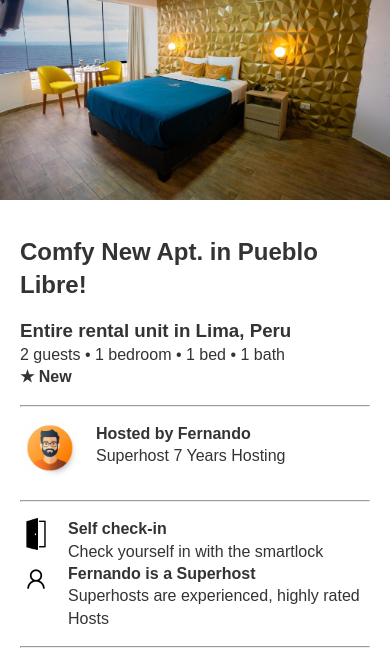
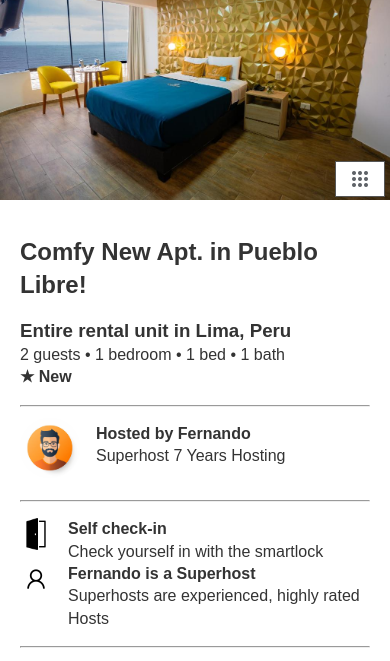
Before and after one commit to bishworup002/Asignment2, a plain HTML site: page index.html in a window 390 px wide. Shown: the part 175-836 px from the top of the page. Drawn offline with Linux system fonts and the light colour scheme.

Commit message:
"update see all button in mobile version"

```diff
--- a/index.html
+++ b/index.html
@@ -104,7 +104,7 @@
         </div>
       </div>
     </div>
-    <!--  DateModal end -->
+    <!-- Therer are DateModal end -->
 
     <!-- This is GuestModal -->
 
@@ -240,6 +240,10 @@
           onclick="openmodalImage(0)"
         />
       </div>
+      <div style="position: relative">
+        <button class="show-all" onclick="openmodalImage(0)">
+          <img src="image/showAll.png" />
+      </div>
     </div>
     <!-- mobile banner image end -->
 
@@ -276,7 +280,7 @@
               <div class="share-option" id="copyLink">
                 <p>Copy Link</p>
               </div>
-              <div id="alert"><span style="color: rgb(253, 255, 253); background-color:rgb(6, 153, 6); border-radius: 100% 30px;">&#x2713;</span> Link copied!</div>
+              <div id="alert"><span style="color: rgb(253, 255, 253); background-color:rgb(6, 153, 6); border-radius: 100% 24px;">&#x2713;</span> Link copied!</div>
 
               <div class="share-option">
                 <p>Email</p>
--- a/style.css
+++ b/style.css
@@ -630,6 +630,17 @@ h1 {
 
   width: 150px;
 }
+
+@media screen and (max-width: 600px) {
+  .show-all {
+    right: 5px;
+    border: 1px solid rgba(10, 10, 10, 0.685);
+    width: 50px;
+    background: rgb(255, 255, 255);
+    opacity: 1;
+  }
+}
+
 
 .show-all img{
 
```
